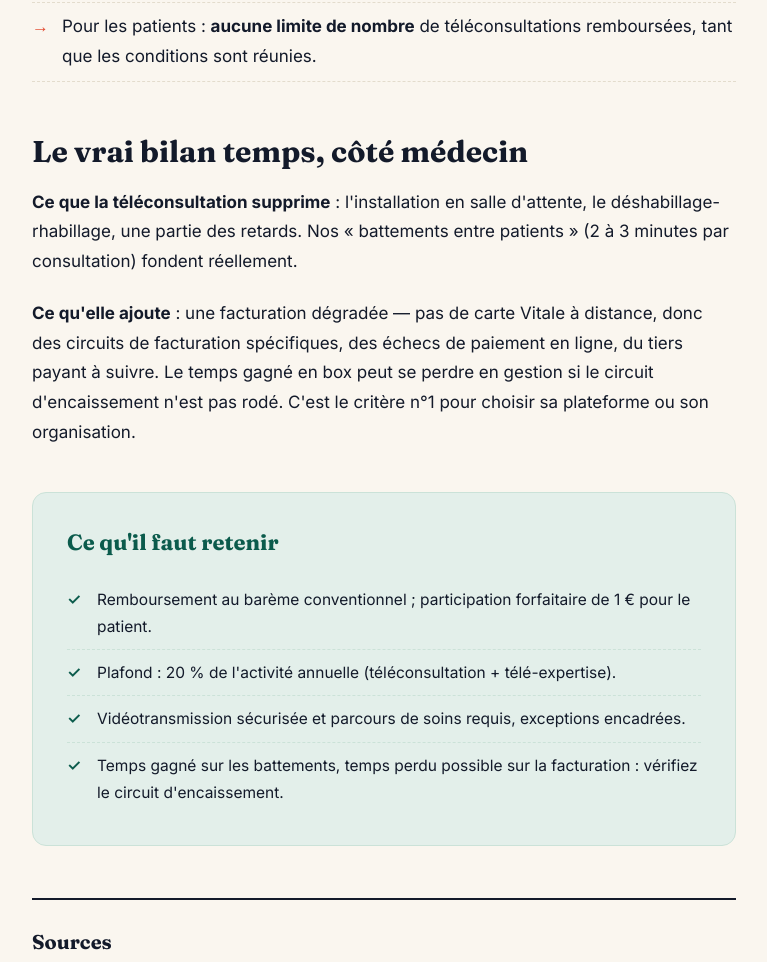
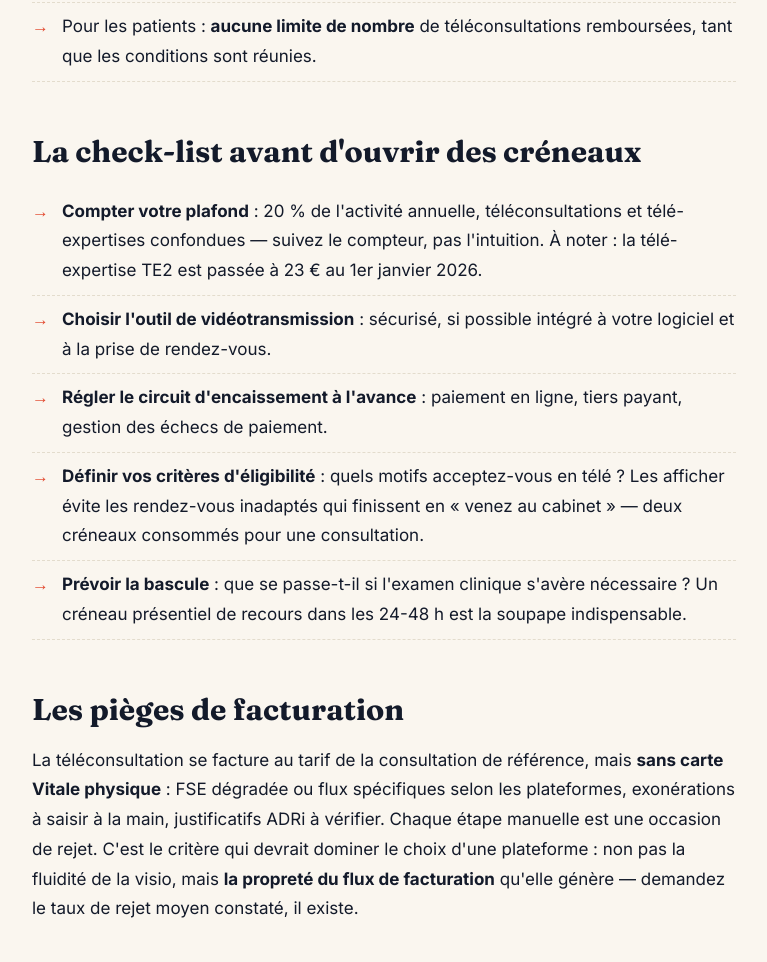
Before and after one commit to DEV-SANTE/lemedecinlibre.com, a plain HTML site: page article-teleconsultation-regles-2026.html in a window 1280 px wide. Shown: the part 1620-2582 px from the top of the page, without its empty margins (256-1023 px from the left). Drawn offline with Linux system fonts and the light colour scheme.

Commit message:
Téléconsultation : enrichissement (check-list, pièges de facturation, TE2)

```diff
--- a/article-teleconsultation-regles-2026.html
+++ b/article-teleconsultation-regles-2026.html
@@ -17,7 +17,7 @@
 <span class="kicker">Guide pratique · Télémédecine</span>
 <h1>Téléconsultation en 2026 : les règles du jeu, sans jargon</h1>
 <p class="chapo">Remboursée au même tarif que le présentiel mais encadrée de plus en plus strictement, la téléconsultation a trouvé son régime de croisière. Plafond de 20 %, parcours de soins, vidéotransmission obligatoire : voici les règles 2026, et le vrai bilan temps pour le médecin.</p>
-<div class="meta"><div class="avatar">ML</div><div><b style="color:var(--ink)">La Rédaction</b> · 26 juillet 2026 · Lecture 5 min</div></div>
+<div class="meta"><div class="avatar">ML</div><div><b style="color:var(--ink)">La Rédaction</b> · 26 juillet 2026 · Lecture 7 min</div></div>
 </div></div>
 <figure class="hero-img"><img src="https://images.unsplash.com/photo-1758691463620-188ca7c1a04f?q=80&w=1600&auto=format&fit=crop" alt="Médecin en consultation vidéo sur ordinateur"><figcaption>Photo : Unsplash</figcaption></figure>
 <article>
@@ -30,6 +30,16 @@
 <li><b>Pas d'exercice 100 % à distance</b> : l'ancrage territorial et l'alternance avec le présentiel restent exigés.</li>
 <li>Pour les patients : <b>aucune limite de nombre</b> de téléconsultations remboursées, tant que les conditions sont réunies.</li>
 </ul>
+<h2>La check-list avant d'ouvrir des créneaux</h2>
+<ul class="liste">
+<li><b>Compter votre plafond</b> : 20 % de l'activité annuelle, téléconsultations et télé-expertises confondues — suivez le compteur, pas l'intuition. À noter : la télé-expertise TE2 est passée à 23 € au 1er janvier 2026.</li>
+<li><b>Choisir l'outil de vidéotransmission</b> : sécurisé, si possible intégré à votre logiciel et à la prise de rendez-vous.</li>
+<li><b>Régler le circuit d'encaissement à l'avance</b> : paiement en ligne, tiers payant, gestion des échecs de paiement.</li>
+<li><b>Définir vos critères d'éligibilité</b> : quels motifs acceptez-vous en télé ? Les afficher évite les rendez-vous inadaptés qui finissent en « venez au cabinet » — deux créneaux consommés pour une consultation.</li>
+<li><b>Prévoir la bascule</b> : que se passe-t-il si l'examen clinique s'avère nécessaire ? Un créneau présentiel de recours dans les 24-48 h est la soupape indispensable.</li>
+</ul>
+<h2>Les pièges de facturation</h2>
+<p>La téléconsultation se facture au tarif de la consultation de référence, mais <b>sans carte Vitale physique</b> : FSE dégradée ou flux spécifiques selon les plateformes, exonérations à saisir à la main, justificatifs ADRi à vérifier. Chaque étape manuelle est une occasion de rejet. C'est le critère qui devrait dominer le choix d'une plateforme : non pas la fluidité de la visio, mais <b>la propreté du flux de facturation</b> qu'elle génère — demandez le taux de rejet moyen constaté, il existe.</p>
 <h2>Le vrai bilan temps, côté médecin</h2>
 <p><b>Ce que la téléconsultation supprime</b> : l'installation en salle d'attente, le déshabillage-rhabillage, une partie des retards. Nos « battements entre patients » (2 à 3 minutes par consultation) fondent réellement.</p>
 <p><b>Ce qu'elle ajoute</b> : une facturation dégradée — pas de carte Vitale à distance, donc des circuits de facturation spécifiques, des échecs de paiement en ligne, du tiers payant à suivre. Le temps gagné en box peut se perdre en gestion si le circuit d'encaissement n'est pas rodé. C'est le critère n°1 pour choisir sa plateforme ou son organisation.</p>
@@ -37,6 +47,7 @@
 <li>Remboursement au barème conventionnel ; participation forfaitaire de 1 € pour le patient.</li>
 <li>Plafond : 20 % de l'activité annuelle (téléconsultation + télé-expertise).</li>
 <li>Vidéotransmission sécurisée et parcours de soins requis, exceptions encadrées.</li>
+<li>Choisissez la plateforme sur la propreté de son flux de facturation, pas sur la visio.</li>
 <li>Temps gagné sur les battements, temps perdu possible sur la facturation : vérifiez le circuit d'encaissement.</li>
 </ul></div>
 <div class="sources"><h3>Sources</h3><ol>
```
